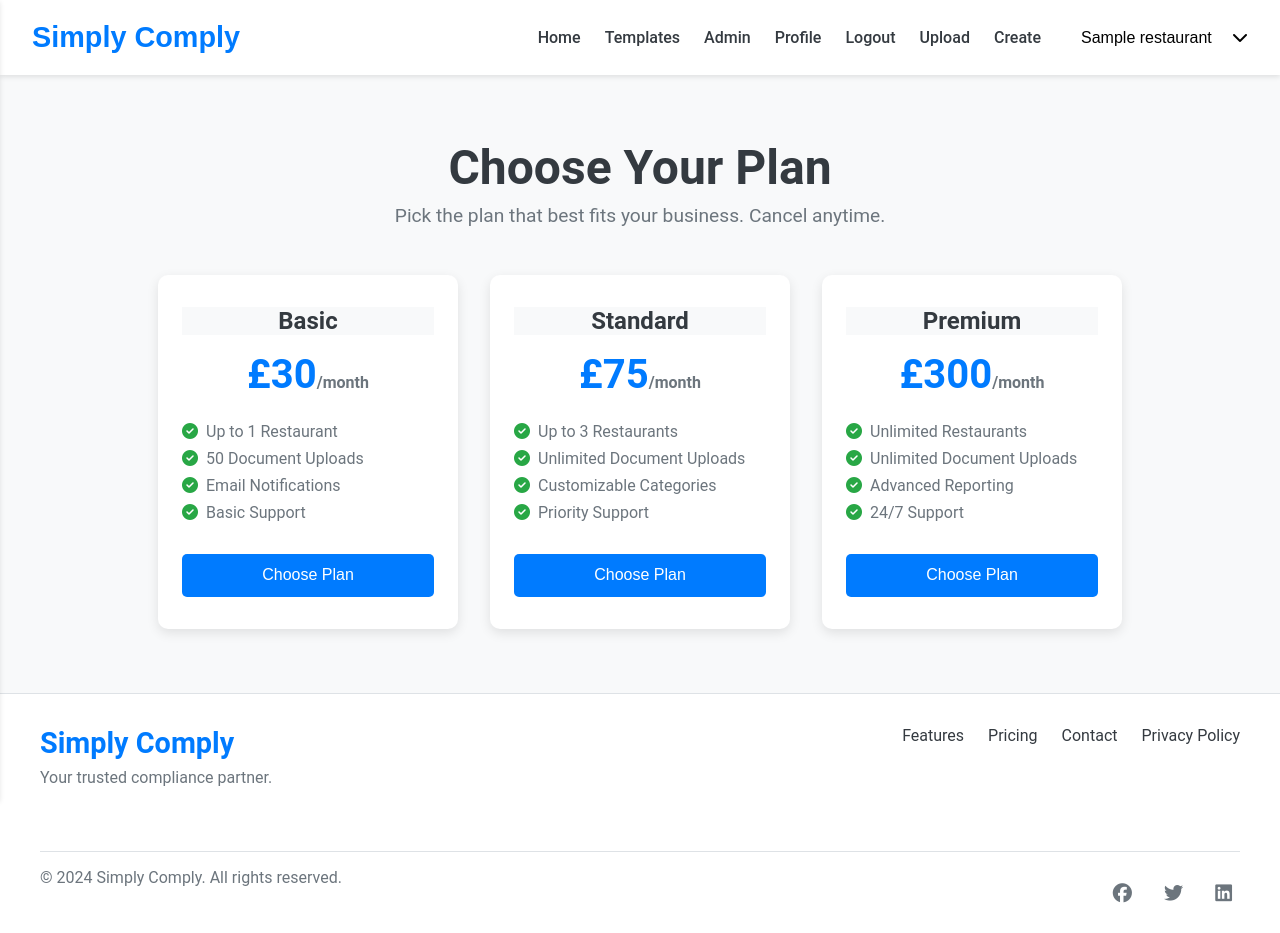
After one commit to joshdean97/simplycomply, a Flask app: page /choose-plan/1/ in a window 1280 px wide. The commit adds this page. Shown: the top 933 px of the page. Run offline with Flask 3, Linux system fonts and the light colour scheme; a user stored in the database is signed in; tables that the repository leaves empty hold one stand-in row (values such as "Sample post").

Commit message:
add redirect to choose plan upon logging in

```diff
--- a/core/models.py
+++ b/core/models.py
@@ -27,7 +27,7 @@ class User(db.Model, UserMixin):
     name = db.Column(db.String(100), nullable=False)
     email = db.Column(db.String(100), unique=True, nullable=False)
     password_hash = db.Column(db.String(200), nullable=False)
-    subscription_plan = db.Column(db.String(255), default="basic", nullable=False)
+    subscription_plan = db.Column(db.String(255))
     total_usage_bytes = db.Column(db.Integer, default=0, nullable=False)
 
     role = db.Column(
--- /dev/null
+++ b/core/static/styles/app/choose_plan.scss
@@ -0,0 +1,134 @@
+// Variables for consistent theming
+$primary-color: #007bff;
+$secondary-color: #6c757d;
+$success-color: #28a745;
+$warning-color: #ffc107;
+$danger-color: #dc3545;
+$light-color: #f8f9fa;
+$dark-color: #343a40;
+$white-color: #ffffff;
+$gray-color: #6c757d;
+
+// Plan Page Container
+.plan-page-container {
+    text-align: center;
+    padding: 4rem 2rem;
+    background-color: $light-color;
+}
+
+.plan-page-title {
+    font-size: 3rem;
+    font-weight: 700;
+    margin-bottom: 0.5rem;
+    color: $dark-color;
+}
+
+.plan-page-subtitle {
+    font-size: 1.2rem;
+    margin-bottom: 3rem;
+    color: $gray-color;
+}
+
+// Plans Grid
+.plans-container {
+    display: flex;
+    flex-wrap: wrap;
+    justify-content: center;
+    gap: 2rem;
+}
+
+// Plan Card
+.plan-card {
+    background-color: $white-color;
+    border-radius: 10px;
+    box-shadow: 0 4px 12px rgba(0, 0, 0, 0.1);
+    width: 300px;
+    padding: 2rem 1.5rem;
+    transition: transform 0.3s ease, box-shadow 0.3s ease;
+
+    &:hover {
+        transform: translateY(-10px);
+        box-shadow: 0 8px 20px rgba(0, 0, 0, 0.2);
+    }
+
+    .plan-header h3 {
+        font-size: 1.5rem;
+        color: $dark-color;
+        margin-bottom: 1rem;
+    }
+
+    .plan-price h2 {
+        font-size: 2.5rem;
+        color: $primary-color;
+
+        span {
+            font-size: 1rem;
+            color: $gray-color;
+        }
+    }
+
+    .plan-features {
+        text-align: left;
+        margin-top: 1.5rem;
+
+        li {
+            font-size: 1rem;
+            color: $gray-color;
+            margin-bottom: 0.5rem;
+            list-style-type: none;
+
+            &:before {
+                content: "\f058"; // FontAwesome check icon
+                font-family: "Font Awesome 5 Free";
+                font-weight: 900;
+                color: $success-color;
+                margin-right: 0.5rem;
+            }
+        }
+    }
+
+    .btn-select-plan {
+        width: 100%;
+        margin-top: 1.5rem;
+        padding: 0.8rem;
+        background-color: $primary-color;
+        color: $white-color;
+        border: none;
+        border-radius: 5px;
+        font-size: 1rem;
+        cursor: pointer;
+        transition: background-color 0.3s ease;
+
+        &:hover {
+            background-color: darken($primary-color, 10%);
+        }
+    }
+
+    // Plan Color Variants
+    &.basic .plan-header {
+        background-color: $light-color;
+        color: $dark-color;
+    }
+
+    &.standard .plan-header {
+        background-color: $light-color;
+        color: $white-color;
+    }
+
+    &.premium .plan-header {
+        background-color: $light-color;
+        color: $white-color;
+    }
+}
+
+// Responsive Design
+@media (max-width: 768px) {
+    .plans-container {
+        flex-direction: column;
+        align-items: center;
+    }
+
+    .plan-card {
+        width: 90%;
+    }
+}
--- a/core/static/styles/index.css
+++ b/core/static/styles/index.css
@@ -2266,6 +2266,111 @@ nav ul a.active {
   color: #6c757d;
 }
 
+.plan-page-container {
+  text-align: center;
+  padding: 4rem 2rem;
+  background-color: #f8f9fa;
+}
+
+.plan-page-title {
+  font-size: 3rem;
+  font-weight: 700;
+  margin-bottom: 0.5rem;
+  color: #343a40;
+}
+
+.plan-page-subtitle {
+  font-size: 1.2rem;
+  margin-bottom: 3rem;
+  color: #6c757d;
+}
+
+.plans-container {
+  display: flex;
+  flex-wrap: wrap;
+  justify-content: center;
+  gap: 2rem;
+}
+
+.plan-card {
+  background-color: #ffffff;
+  border-radius: 10px;
+  box-shadow: 0 4px 12px rgba(0, 0, 0, 0.1);
+  width: 300px;
+  padding: 2rem 1.5rem;
+  transition: transform 0.3s ease, box-shadow 0.3s ease;
+}
+.plan-card:hover {
+  transform: translateY(-10px);
+  box-shadow: 0 8px 20px rgba(0, 0, 0, 0.2);
+}
+.plan-card .plan-header h3 {
+  font-size: 1.5rem;
+  color: #343a40;
+  margin-bottom: 1rem;
+}
+.plan-card .plan-price h2 {
+  font-size: 2.5rem;
+  color: #007bff;
+}
+.plan-card .plan-price h2 span {
+  font-size: 1rem;
+  color: #6c757d;
+}
+.plan-card .plan-features {
+  text-align: left;
+  margin-top: 1.5rem;
+}
+.plan-card .plan-features li {
+  font-size: 1rem;
+  color: #6c757d;
+  margin-bottom: 0.5rem;
+  list-style-type: none;
+}
+.plan-card .plan-features li:before {
+  content: "\f058";
+  font-family: "Font Awesome 5 Free";
+  font-weight: 900;
+  color: #28a745;
+  margin-right: 0.5rem;
+}
+.plan-card .btn-select-plan {
+  width: 100%;
+  margin-top: 1.5rem;
+  padding: 0.8rem;
+  background-color: #007bff;
+  color: #ffffff;
+  border: none;
+  border-radius: 5px;
+  font-size: 1rem;
+  cursor: pointer;
+  transition: background-color 0.3s ease;
+}
+.plan-card .btn-select-plan:hover {
+  background-color: rgb(0, 98.4, 204);
+}
+.plan-card.basic .plan-header {
+  background-color: #f8f9fa;
+  color: #343a40;
+}
+.plan-card.standard .plan-header {
+  background-color: #f8f9fa;
+  color: #ffffff;
+}
+.plan-card.premium .plan-header {
+  background-color: #f8f9fa;
+  color: #ffffff;
+}
+
+@media (max-width: 768px) {
+  .plans-container {
+    flex-direction: column;
+    align-items: center;
+  }
+  .plan-card {
+    width: 90%;
+  }
+}
 * {
   box-sizing: border-box;
   margin: 0;
--- a/core/static/styles/index.scss
+++ b/core/static/styles/index.scss
@@ -16,6 +16,7 @@
 @import 'app/create.scss';
 @import 'app/create_restaurant.scss';
 @import 'app/usage.scss';
+@import 'app/choose_plan.scss';
 
 * {
     box-sizing: border-box;
--- /dev/null
+++ b/core/templates/choose_plan.html
@@ -0,0 +1,72 @@
+{% extends "base.html" %}
+{% block title %}Choose Your Plan{% endblock %}
+
+{% block content %}
+<div class="plan-page-container">
+    <h1 class="plan-page-title">Choose Your Plan</h1>
+    <p class="plan-page-subtitle">Pick the plan that best fits your business. Cancel anytime.</p>
+
+    <form action="{{ url_for('views.upgrade_plan', user_id=user.id) }}" method="POST">
+        <div class="plans-container">
+
+            <!-- Basic Plan -->
+            <div class="plan-card basic">
+                <div class="plan-header">
+                    <h3>Basic</h3>
+                </div>
+                <div class="plan-price">
+                    <h2>£30<span>/month</span></h2>
+                </div>
+                <ul class="plan-features">
+                    <li>Up to 1 Restaurant</li>
+                    <li>50 Document Uploads</li>
+                    <li>Email Notifications</li>
+                    <li>Basic Support</li>
+                </ul>
+                <button type="submit" name="plan" value="basic" class="btn-select-plan">
+                    Choose Plan
+                </button>
+            </div>
+
+            <!-- Standard Plan -->
+            <div class="plan-card standard">
+                <div class="plan-header">
+                    <h3>Standard</h3>
+                </div>
+                <div class="plan-price">
+                    <h2>£75<span>/month</span></h2>
+                </div>
+                <ul class="plan-features">
+                    <li>Up to 3 Restaurants</li>
+                    <li>Unlimited Document Uploads</li>
+                    <li>Customizable Categories</li>
+                    <li>Priority Support</li>
+                </ul>
+                <button type="submit" name="plan" value="standard" class="btn-select-plan">
+                    Choose Plan
+                </button>
+            </div>
+
+            <!-- Premium Plan -->
+            <div class="plan-card premium">
+                <div class="plan-header">
+                    <h3>Premium</h3>
+                </div>
+                <div class="plan-price">
+                    <h2>£300<span>/month</span></h2>
+                </div>
+                <ul class="plan-features">
+                    <li>Unlimited Restaurants</li>
+                    <li>Unlimited Document Uploads</li>
+                    <li>Advanced Reporting</li>
+                    <li>24/7 Support</li>
+                </ul>
+                <button type="submit" name="plan" value="premium" class="btn-select-plan">
+                    Choose Plan
+                </button>
+            </div>
+
+        </div>
+    </form>
+</div>
+{% endblock %}
--- a/core/templates/includes/usage.html
+++ b/core/templates/includes/usage.html
@@ -5,7 +5,7 @@
     <div class="usage-content">
         <p class="usage-amount">{{ usage_display }}</p>  <!-- Display formatted text -->
         <div class="usage-bar-container">
-            <div class="usage-bar" style="width: {{ (usage / 100) * 100 | round(0) }}%;"></div>
+            <div class="usage-bar" style="width: {{ (usage / usage_limit) * 100 | round(0) }}%;"></div>
         </div>
         <p class="usage-note">Out of {{ convert_bytes(usage_limit) }}</p>
     </div>
--- a/core/views/views.py
+++ b/core/views/views.py
@@ -21,7 +21,7 @@ from io import BytesIO
 from datetime import datetime
 
 # Local imports
-from ..models import Document, Restaurant, Template, Alert
+from ..models import Document, Restaurant, Template, Alert, User
 from ..extensions import db
 from ..const import CATEGORIES
 
@@ -184,7 +184,13 @@ def upload():
             db.session.add(new_file)
             db.session.commit()
             print(f"{new_file.file_size} bytes")
-            current_user.total_usage_bytes += int(new_file.file_size)
+            # if not admin, add usage to manager usage, else add to user usage
+            if current_user.role == "admin":
+                current_user.total_usage_bytes += int(new_file.file_size)
+            else:
+                manager = User.query.get(current_user.manager_id)
+                if manager:
+                    manager.total_usage_bytes += int(new_file.file_size)
             db.session.commit()
             flash("File uploaded successfully", "success")
             return redirect(url_for("views.dashboard"))
@@ -212,8 +218,16 @@ def delete_document(document_id):
             f"https://{bucket_name}.s3.eu-west-1.amazonaws.com/"
         )[1]
         s3.delete_object(Bucket=bucket_name, Key=file_key)
-        current_user.total_usage_bytes -= file_size
+
+        # if not admin, remove usage from manager usage, else remove from user usage
+        if current_user.role == "admin":
+            current_user.total_usage_bytes -= int(file_size)
+        else:
+            manager = User.query.get(current_user.manager_id)
+            if manager:
+                manager.total_usage_bytes -= int(file_size)
         db.session.commit()
+
     except Exception as e:
         flash(f"Error deleting file from S3: {str(e)}", "danger")
         return redirect(url_for("views.dashboard"))
@@ -402,3 +416,33 @@ def get_usage_in_gb():
     }
 
     return render_template("includes/usage.html", **context)
+
+
+@views.route("/choose-plan/<int:user_id>/", methods=["GET"])
+@login_required
+def choose_plan(user_id):
+    user = User.query.get_or_404(user_id)
+    context = {
+        "user": user,
+    }
+    return render_template("choose_plan.html", **context)
+
+
+@views.route("/upgrade-plan/<int:user_id>/", methods=["POST"])
+@login_required
+def upgrade_plan(user_id):
+    user = User.query.get_or_404(user_id)
+    plan = request.form.get("plan")
+
+    if plan == "basic":
+        user.subscription_plan = "basic"
+    elif plan == "standard":
+        user.subscription_plan = "standard"
+    else:
+        user.subscription_plan = "premium"
+
+    print(plan)
+
+    db.session.commit()
+    flash("Plan upgraded successfully!", "success")
+    return redirect(url_for("views.dashboard"))
```
Also changed, not shown: core/views/auth.py (+45 -40 lines), migrations/versions/2ac5312f990b_.py (added, +36 -0 lines), 1 other file.
